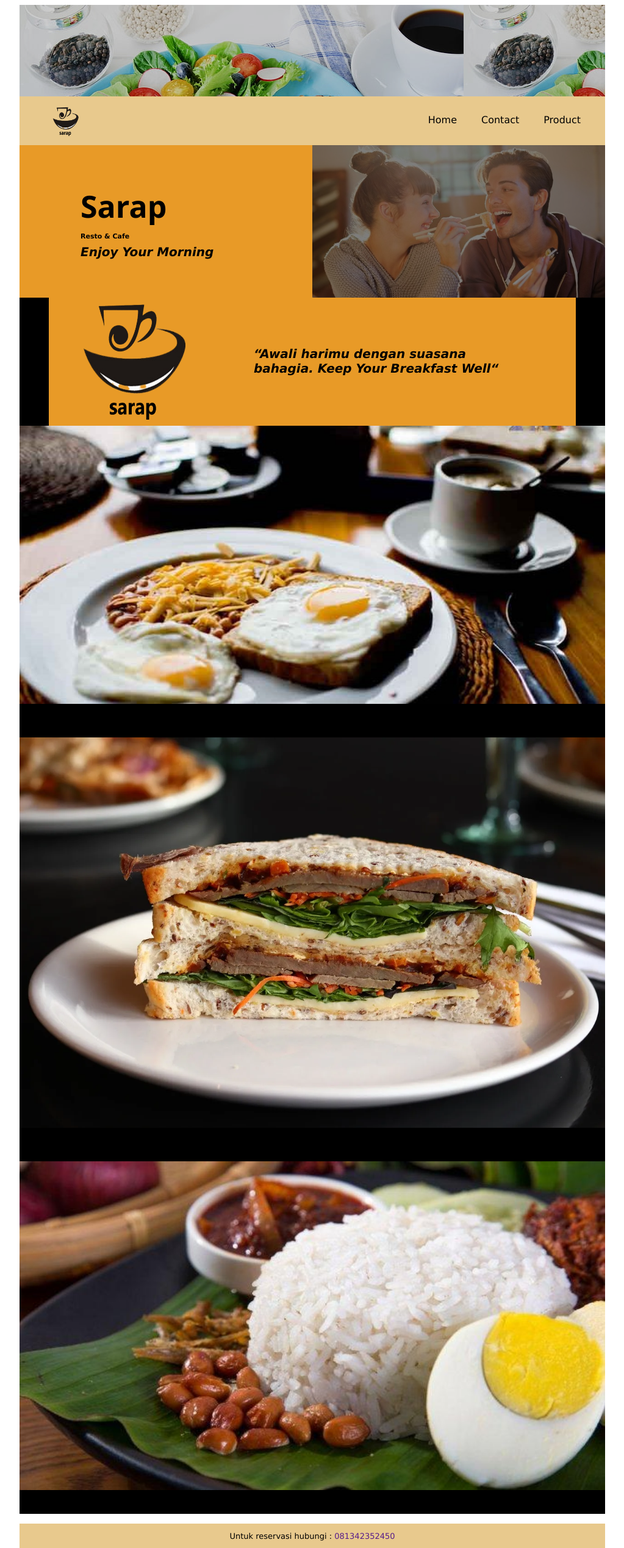
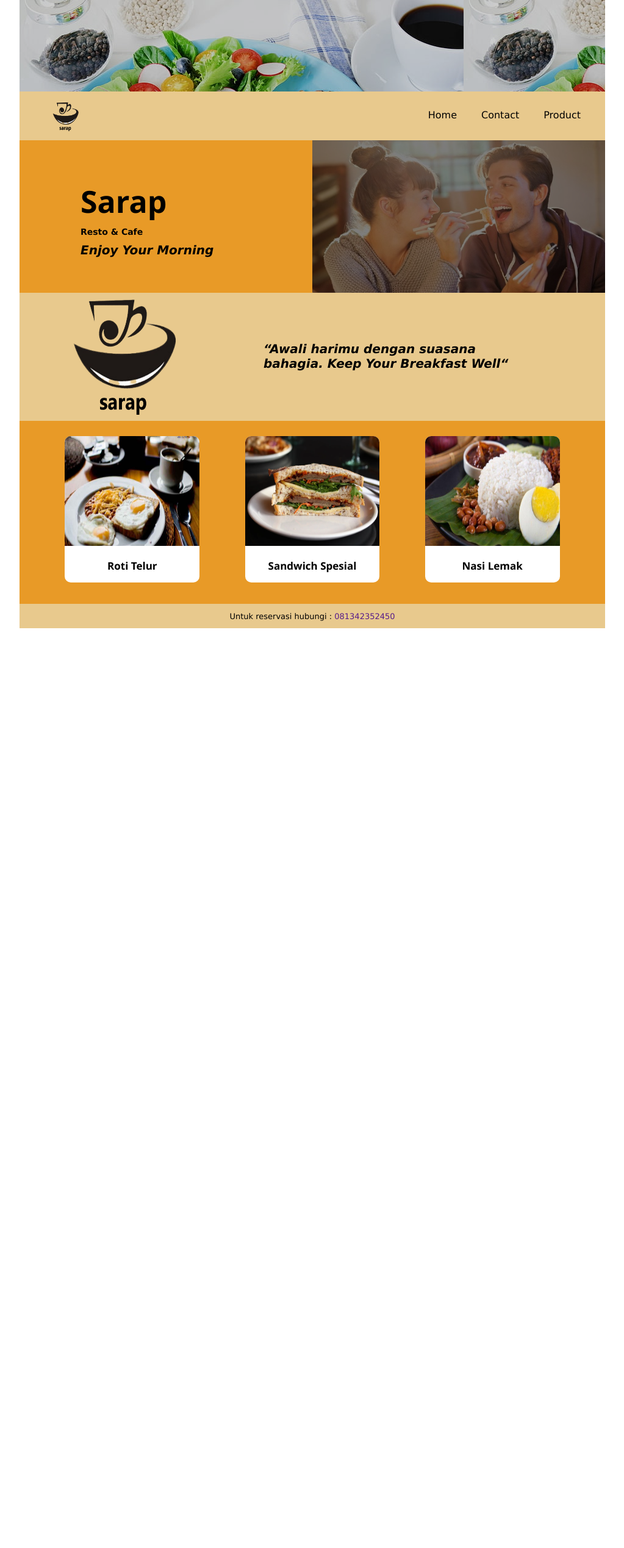
Before and after one commit to fauziwig/fauzi-prak-pweb, a PHP site: page /postest5-prakpweb.html in a window 1280 px wide. Shown: the whole page at 61% size, without its empty margins (128-1151 px from the left). After the commit the page ends 1030 px from the top, so only its background shows below. Run offline with PHP 8.4, Linux system fonts and the light colour scheme.

Commit message:
update & add css dari style.css utk postest5

```diff
--- a/Pertemuan 5/style.css
+++ b/Pertemuan 5/style.css
@@ -1,6 +1,7 @@
 body{
     background-color: white;
     font-family: Verdana;
+    margin-top: 0px ;
 }
 .content{
     margin:auto;
@@ -69,7 +70,7 @@ li:hover{
     line-height: 0px;
 }
 .dua{
-    font-size: 11px;
+    font-size: 14px;
     font-family: Verdana, Geneva, Tahoma, sans-serif;
     line-height: 0px;
 }
@@ -77,7 +78,7 @@ li:hover{
     font-size: 20px;
     font-family: Verdana, Geneva, Tahoma, sans-serif;
     font-style: italic;
-    line-height: 10px;
+    line-height: 20px;
 }
 .side-menu{
     width: 480px;
@@ -93,9 +94,9 @@ img:hover{
     opacity: calc(1.0);
 }
 .about-container{
-    width: 90%;
+    width: 100%;
     height: 210px;
-    background-color: #E89A27;
+    background-color: #E8C98D;
     display: flex;
     margin: 100px auto 0px auto;
     justify-content: space-evenly;
@@ -117,6 +118,39 @@ img:hover{
     font-weight: bold;
     margin: 80px 60px;
 }
+.card-container {
+    width: 100%;
+    height: 300px;
+    background-color: #E89A27;
+}
+.card-more{
+    width: 100%;
+    height: 100%;
+    display: inline-flex;
+    justify-content: space-evenly;
+    margin-top: 15px;
+}
+.card{
+    width: 23%;
+    height: 80%;
+    background-color: white;
+    border-radius: 10px;
+    display: inline-block;
+    margin: 10px 0px;
+}
+.card:hover{
+    transform: scale(1.05);
+}
+.card img{
+    border-top-left-radius: 10px;
+    border-top-right-radius: 10px;
+}
+.card p{
+    text-align: center;
+    font-weight: bold;
+    font-family: 'Segoe UI', Tahoma, Geneva, Verdana, sans-serif;
+    font-size: 17px;
+}
 .footer{
     width: 100%;
     height: 40px;
```
